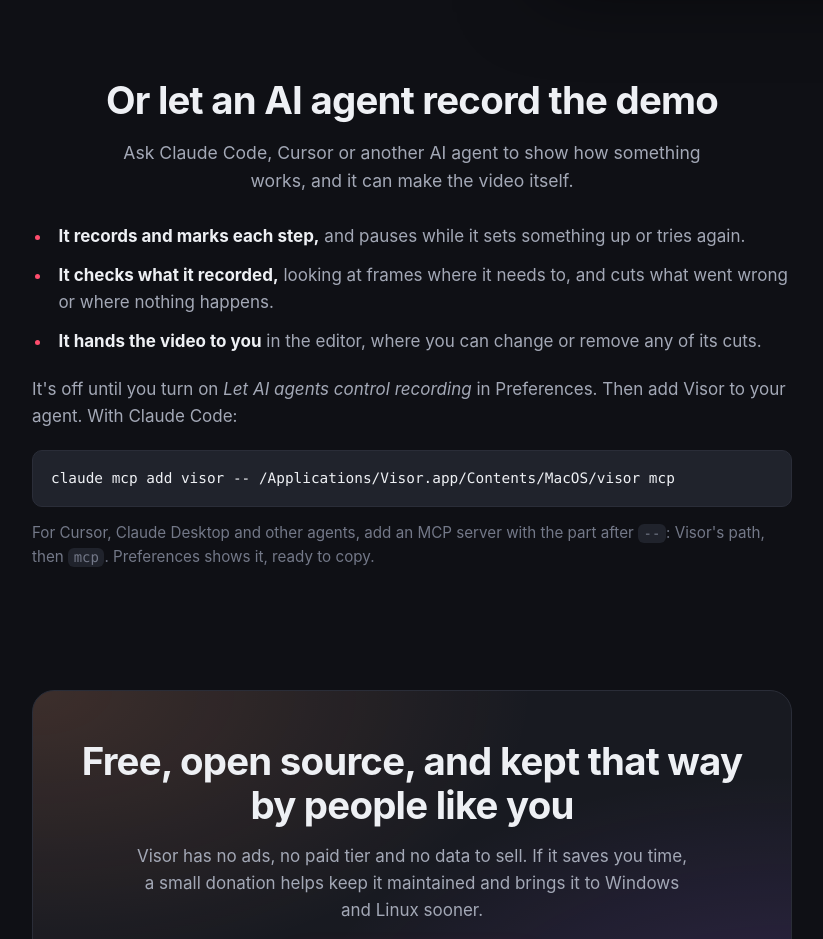
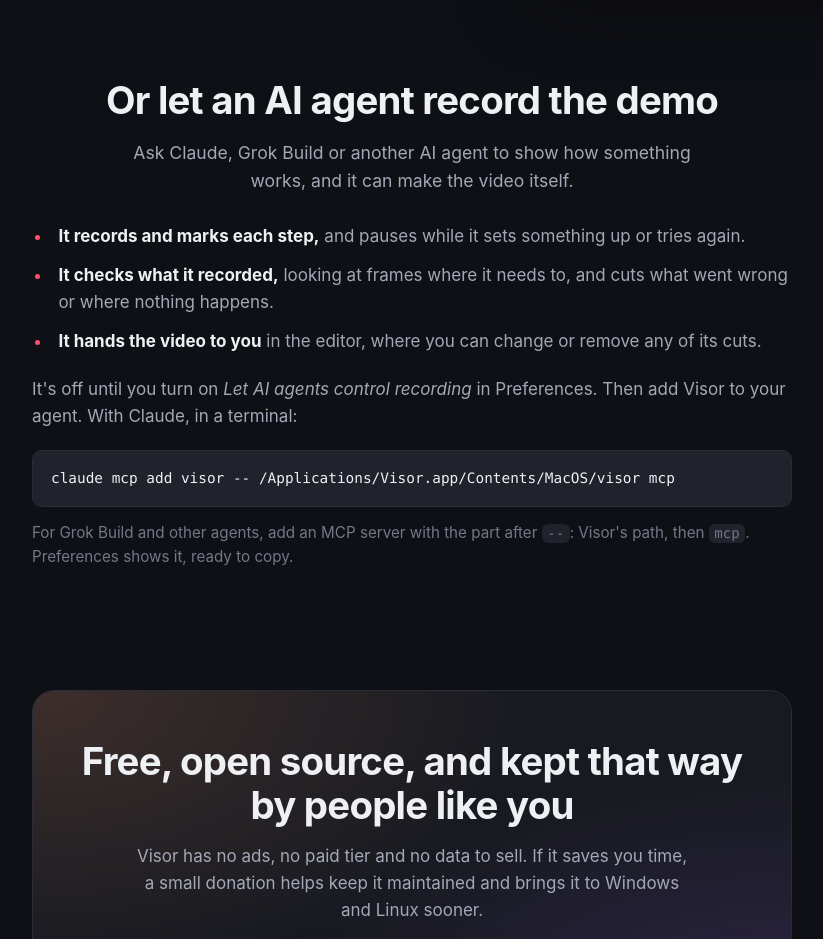
Before and after one commit to rrramirez/visor-cam, a plain HTML site: page site/index.html in a window 1280 px wide. Shown: the part 3160-4099 px from the top of the page, without its empty margins (228-1051 px from the left). Drawn offline with Linux system fonts and the light colour scheme.

Commit message:
Name agents as Claude and Grok Build on the site
Co-Authored-By: Claude Opus 5.5 <noreply@anthropic.com>
Claude-Session: https://claude.ai/code/session_0111qCAn6AXiHFiGo1SbdPDf

```diff
--- a/site/index.html
+++ b/site/index.html
@@ -130,7 +130,7 @@
     <section id="agents" class="agents">
       <h2>Or let an AI agent record the demo</h2>
       <p class="agents-lede">
-        Ask Claude Code, Cursor or another AI agent to show how something works,
+        Ask Claude, Grok Build or another AI agent to show how something works,
         and it can make the video itself.
       </p>
       <ul>
@@ -140,11 +140,11 @@
       </ul>
       <p>
         It's off until you turn on <em>Let AI agents control recording</em> in
-        Preferences. Then add Visor to your agent. With Claude Code:
+        Preferences. Then add Visor to your agent. With Claude, in a terminal:
       </p>
       <pre><code>claude mcp add visor -- /Applications/Visor.app/Contents/MacOS/visor mcp</code></pre>
       <p class="agents-note">
-        For Cursor, Claude Desktop and other agents, add an MCP server with the
+        For Grok Build and other agents, add an MCP server with the
         part after <code>--</code>: Visor's path, then <code>mcp</code>. Preferences
         shows it, ready to copy.
       </p>
```
